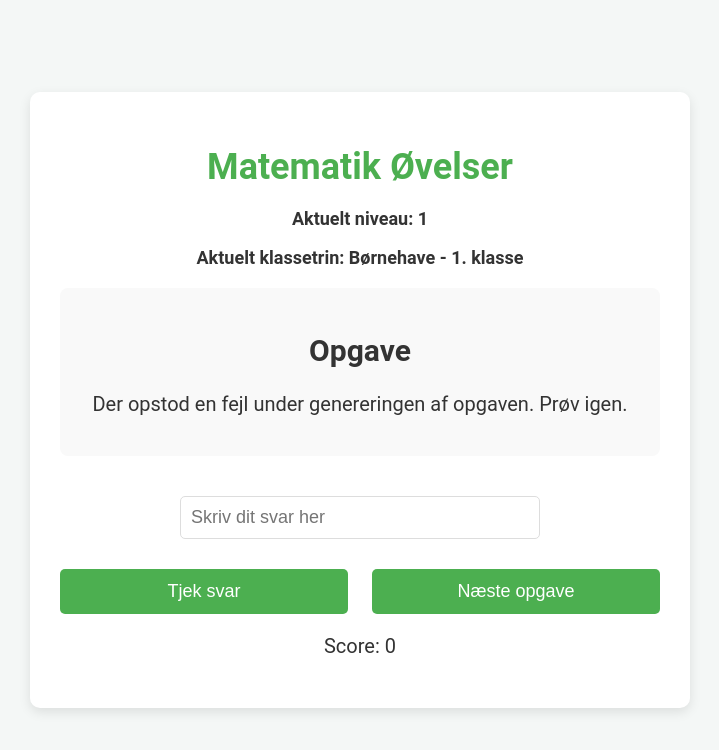
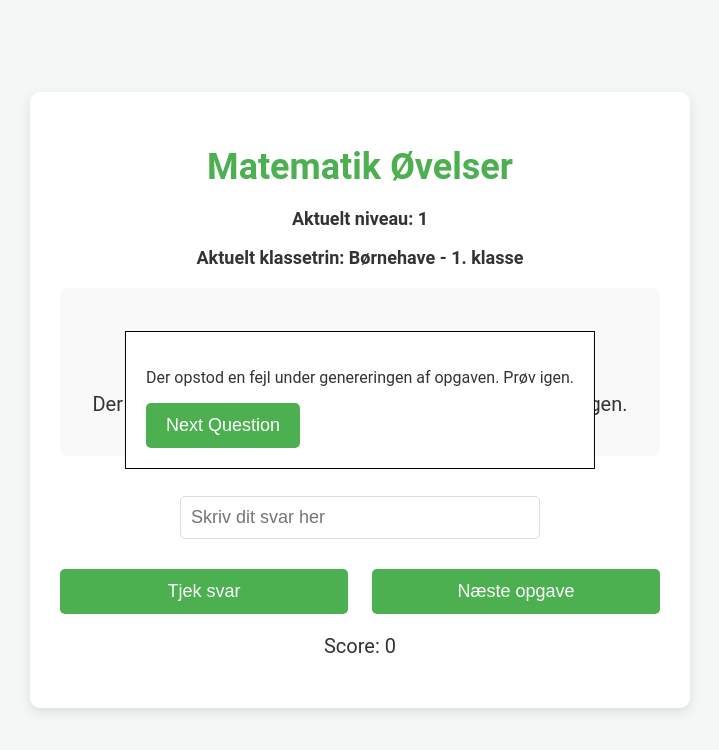
Before and after one commit to Exotiq-Phoenix/MatematikProgram, a plain HTML site: page index.html in a window 1280 px wide. Both pictures are taken after a click on the button "Næste opgave". Shown: the whole page, without its empty margins (280-999 px from the left). Drawn offline with Linux system fonts and the light colour scheme.

Commit message:
made changes to index.html

```diff
--- a/index.html
+++ b/index.html
@@ -290,12 +290,39 @@
             if (num1 === undefined || num2 === undefined || correctAnswer === undefined || operation === '') {
                 console.error("Opgave blev ikke korrekt genereret.");
                 document.getElementById("question").innerHTML = "Der opstod en fejl under genereringen af opgaven. Prøv igen.";
+                alert("Der opstod en fejl under genereringen af opgaven. Prøv igen.");
+                ShowErrorPopup();
                 return;
             }
 
             document.getElementById("question").innerHTML = `${num1} ${operation} ${num2} = ?`;
         }
 
+        function ShowErrorPopup() {
+            const popup = document.createElement('div');
+            popup.style.position = 'fixed';
+            popup.style.left = '50%';
+            popup.style.top = '50%';
+            popup.style.transform = 'translate(-50%, -50%)';
+            popup.style.padding = '20px';
+            popup.style.backgroundColor = 'white';
+            popup.style.border = '1px solid black';
+            popup.style.zIndex = '1000';
+
+            const message = document.createElement('p');
+            message.innerText = 'Der opstod en fejl under genereringen af opgaven. Prøv igen.';
+            popup.appendChild(message);
+
+            const button = document.createElement('button');
+            button.innerText = 'Next Question';
+            button.onclick = function() {
+                document.body.removeChild(popup);
+                generateMathExercise();
+            };
+            popup.appendChild(button);
+
+            document.body.appendChild(popup);
+        }
 
         function checkAnswer() {
             let answer = parseFloat(document.getElementById("answer").value);
```
